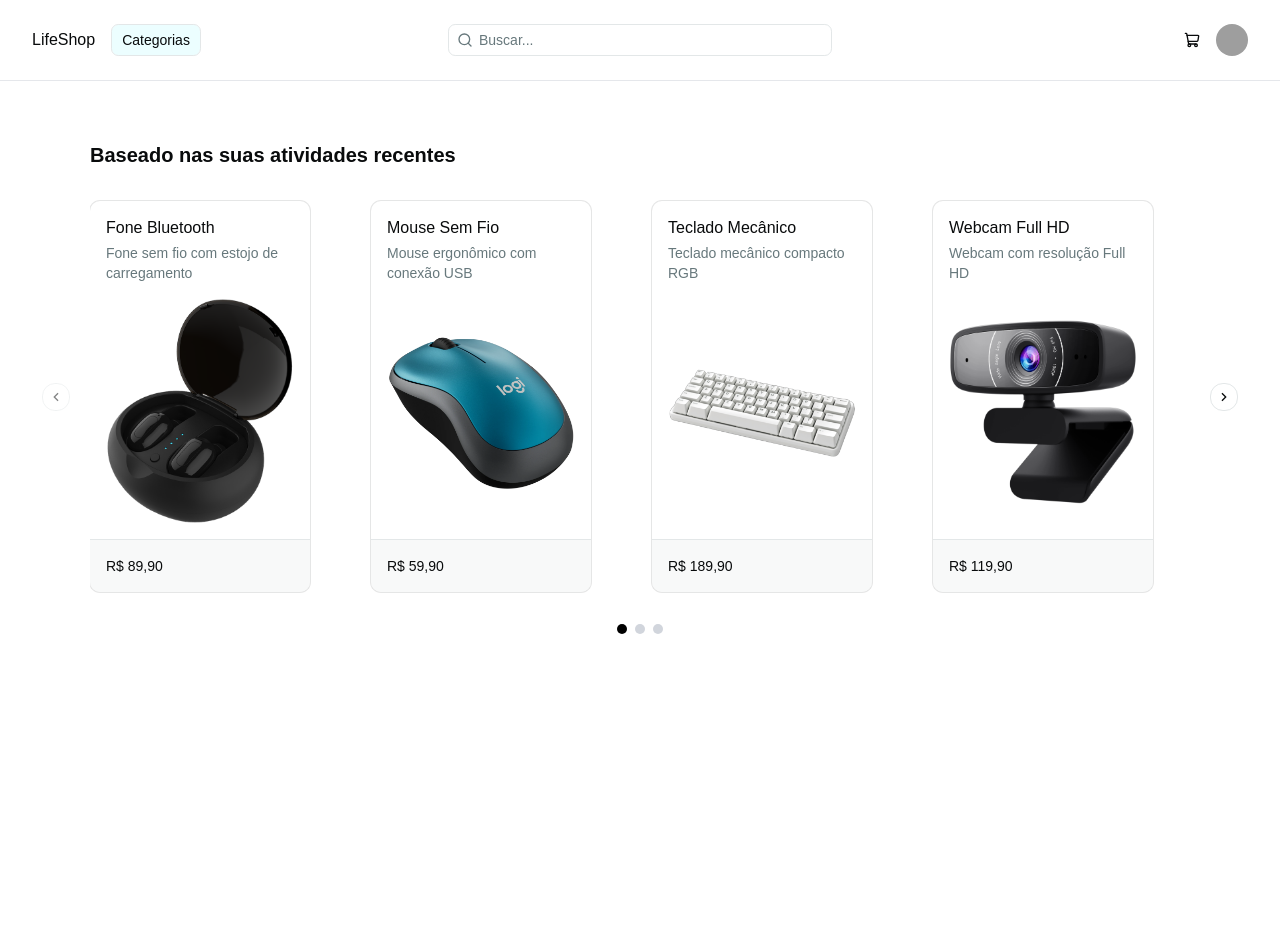
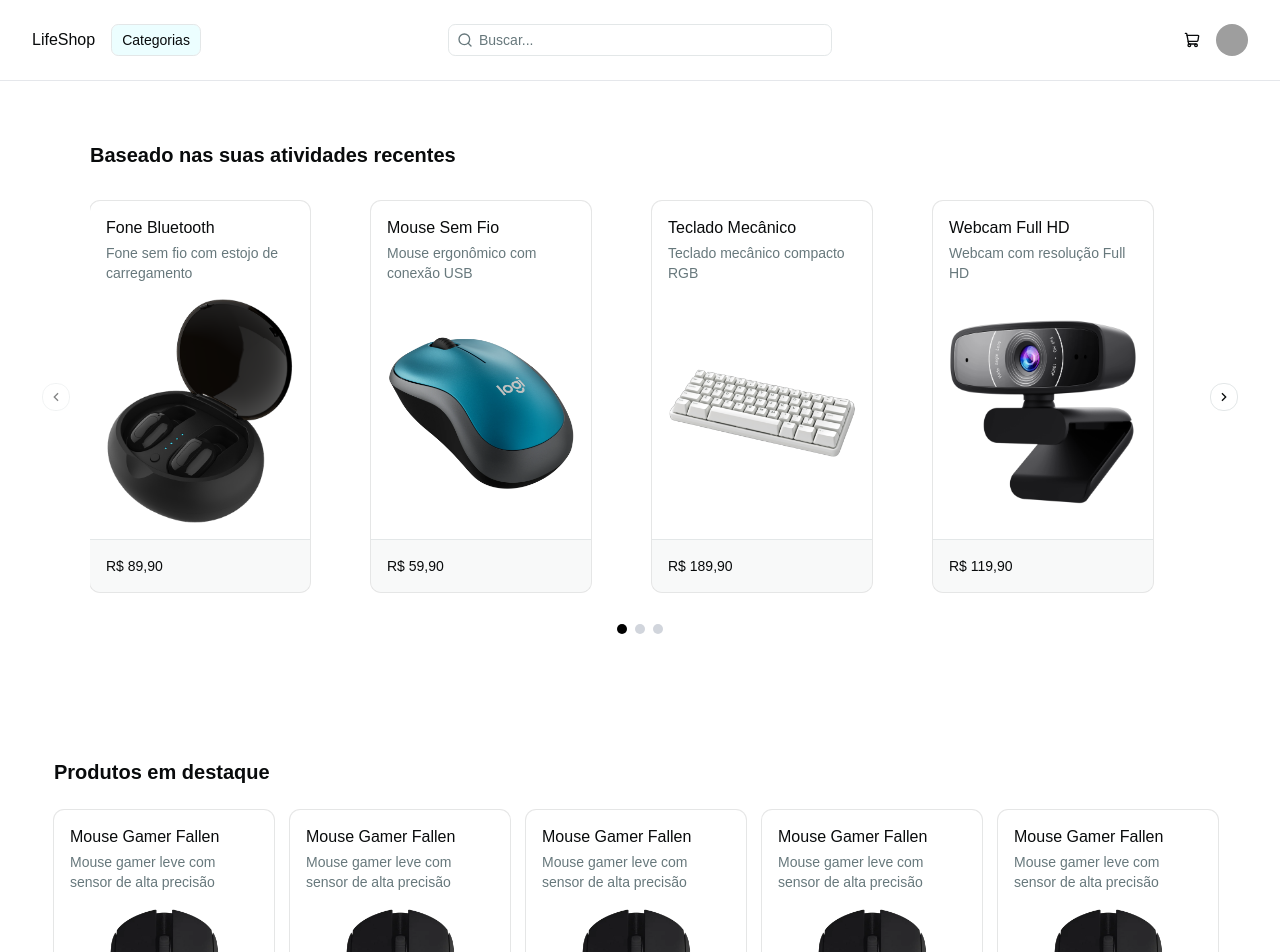
Before and after one commit to andrelsalvalaggio-ui/trabalho-react-interface, a React (Vite) app: page /inicio in a window 1280 px wide. Shown: the top 952 px of the page. Before the commit the page ends 800 px from the top, so only its background shows below. Built offline with nearby package versions, Linux system fonts and the light colour scheme; grey boxes are pictures that could not be loaded.

Commit message:
feat: nova categoria para produtos em destaque

```diff
--- a/src/pages/paginaInicial.tsx
+++ b/src/pages/paginaInicial.tsx
@@ -8,6 +8,7 @@ import teclado from "../assets/teclado.png";
 import webcam from "../assets/webcam.png";
 import suporte from "../assets/suporte.png";
 import fonegamer from "../assets/fonegamer.png";
+import mousegamer from "../assets/mousegamer.png";
 import { ShopCard } from "../components/ShopCard";
 
 function PaginaInicial() {
@@ -32,7 +33,7 @@ function PaginaInicial() {
         <>
             <HeaderInicio />
 
-            <main className="w-full flex justify-center">
+            <main className="w-full flex flex-col items-center">
                 <div className="p-15 min-w-10 w-fit max-w-[1220px]">
                     <h2 className="mb-6 text-xl font-semibold">
                         Baseado nas suas atividades recentes
@@ -119,6 +120,51 @@ function PaginaInicial() {
                         </div>
                     </div>
                 </div>
+
+            <section className="w-full max-w-[1220px] px-6 mt-16 mb-10">
+                    <h2 className="mb-6 text-xl font-semibold">
+                        Produtos em destaque
+                    </h2>
+
+                    <div className="flex flex-wrap gap-4">
+                        <ShopCard
+                            title="Mouse Gamer Fallen"
+                            description="Mouse gamer leve com sensor de alta precisão"
+                            image={mousegamer}
+                            price="159,90"
+                        />
+
+                        <ShopCard
+                            title="Mouse Gamer Fallen"
+                            description="Mouse gamer leve com sensor de alta precisão"
+                            image={mousegamer}
+                            price="159,90"
+                        />
+
+                        <ShopCard
+                            title="Mouse Gamer Fallen"
+                            description="Mouse gamer leve com sensor de alta precisão"
+                            image={mousegamer}
+                            price="159,90"
+                        />
+
+                        <ShopCard
+                            title="Mouse Gamer Fallen"
+                            description="Mouse gamer leve com sensor de alta precisão"
+                            image={mousegamer}
+                            price="159,90"
+                        />
+
+                        <ShopCard
+                            title="Mouse Gamer Fallen"
+                            description="Mouse gamer leve com sensor de alta precisão"
+                            image={mousegamer}
+                            price="159,90"
+                        />
+
+                    </div>
+                </section>
+
             </main>
         </>
     );
```
Also changed, not shown: src/assets/mousegamer.png (added).
